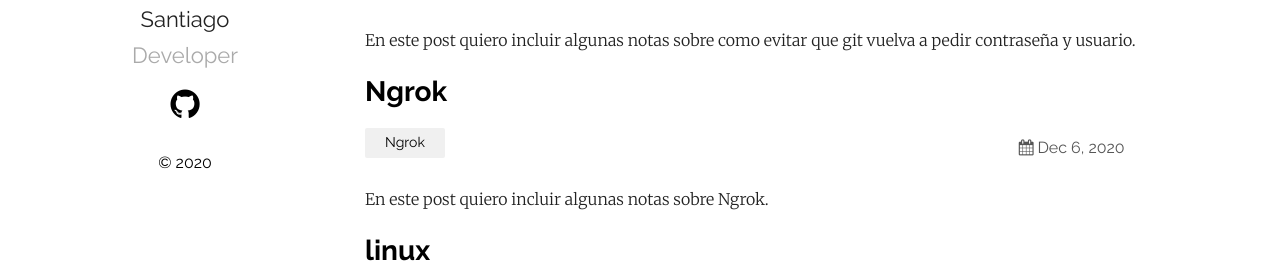
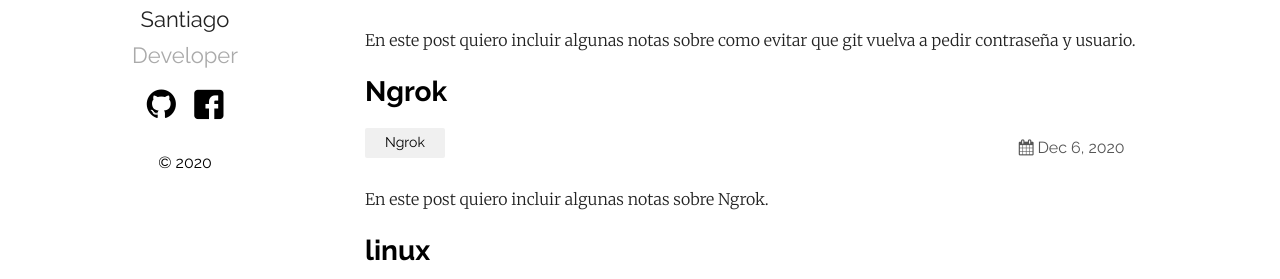
Before and after one commit to santiago500/santiago500.github.io, a Jekyll site: the page built from index.md, in a window 1280 px wide. Shown: the part 370-649 px from the top of the page. Built offline with Jekyll 4.4.1, drawn with Linux system fonts in a browser that asks for light colours.

Commit message:
update default.html

```diff
--- a/_layouts/default.html
+++ b/_layouts/default.html
@@ -17,7 +17,7 @@
 				<a href="https://www.linkedin.com/{{ site.plainwhite.social_links.linkedIn }}"><li><i class="icon-whatsapp-squared"></i></li></a>
                 {%- endif -%}
                  {%- if site.plainwhite.social_links.linkedIn -%}
-				<a href="https://www.linkedin.com/{{ site.plainwhite.social_links.linkedIn }}"><li><i class="icon-facebook"></i></li></a>
+				<a href="https://www.linkedin.com/{{ site.plainwhite.social_links.linkedIn }}"><li><i class="icon-facebook-squared"></i></li></a>
                 {%- endif -%}
 			</ul>
 			<p>&copy; 2020</p>
```
